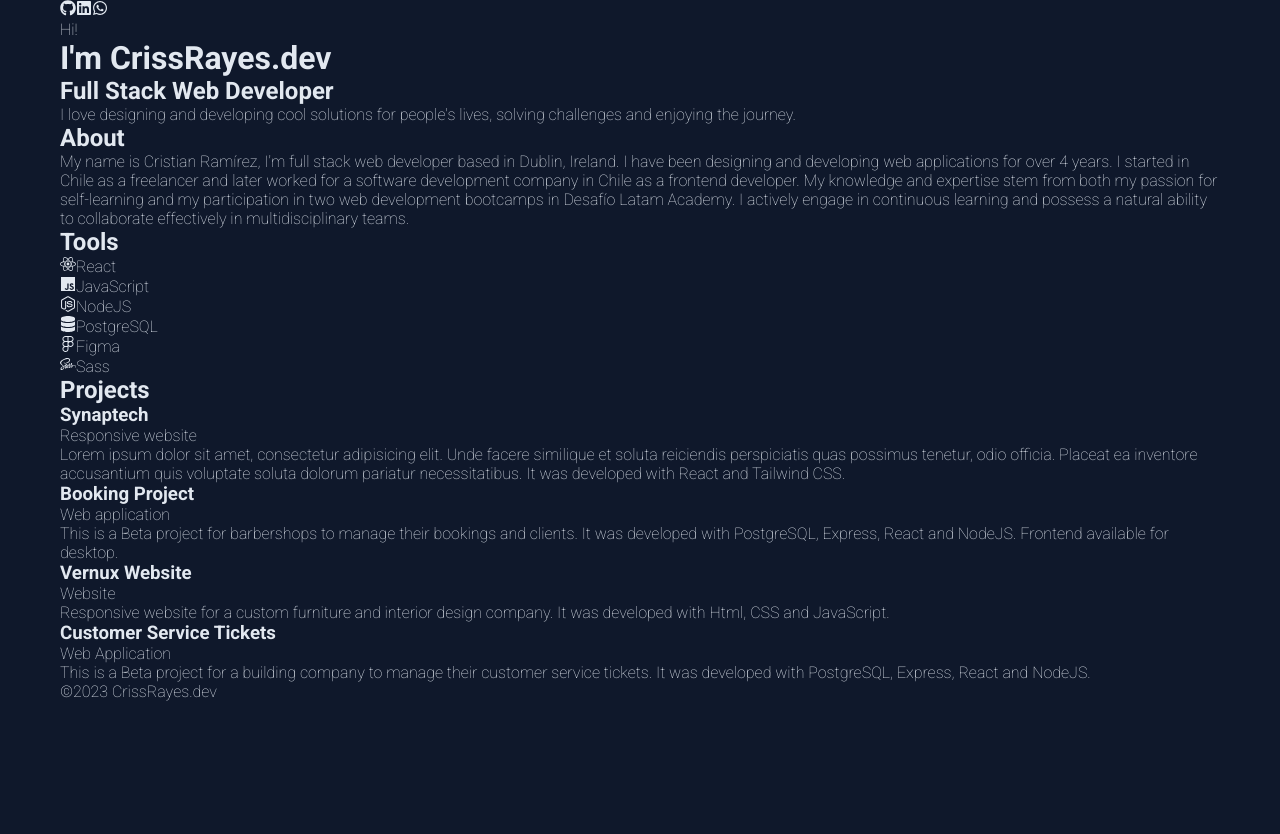
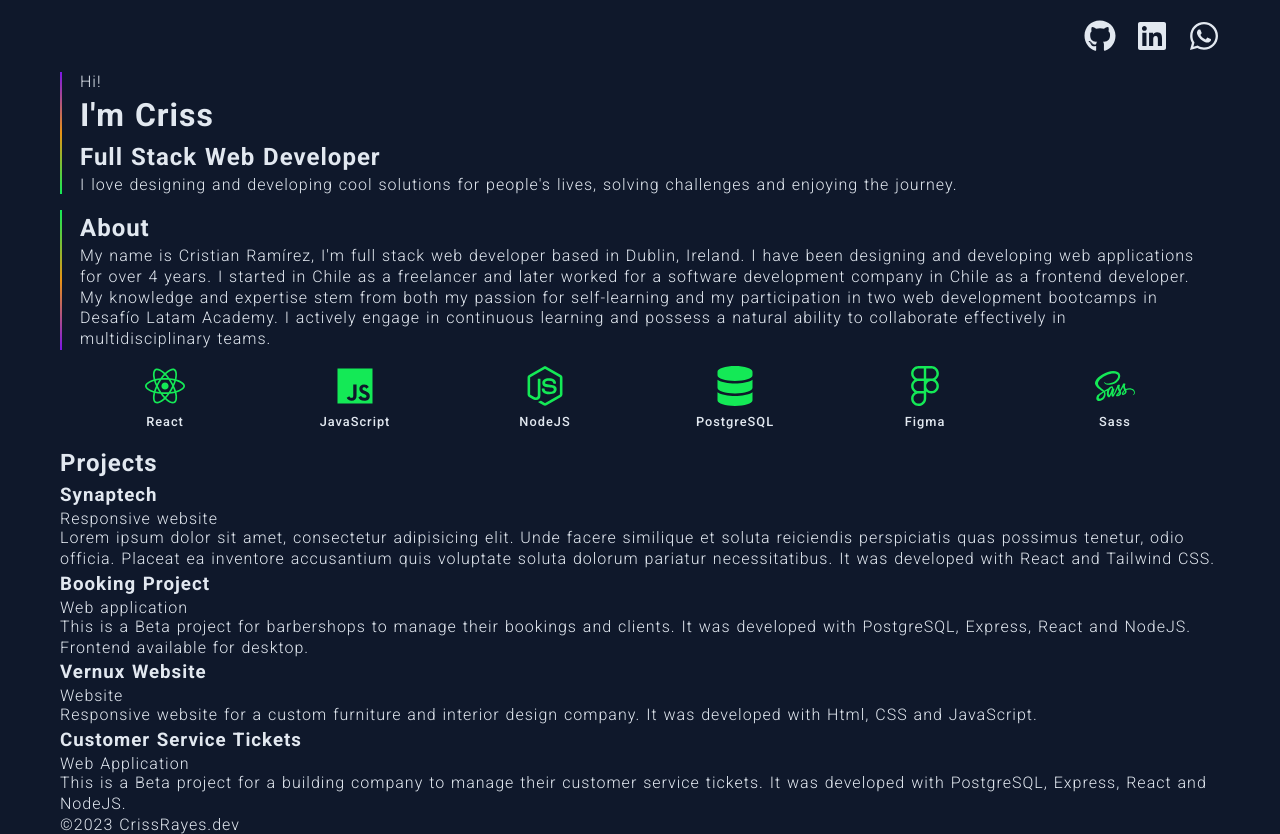
Before and after one commit to CrissRayes/portfolio2023, a React (Vite) app: page / in a window 1280 px wide. Before the commit the page ends 800 px from the top, so only its background shows below. Built offline with nearby package versions, Linux system fonts and the light colour scheme.

Commit message:
Refactor code and update styles

```diff
--- a/src/App.jsx
+++ b/src/App.jsx
@@ -15,17 +15,17 @@ function App() {
   return (
     <div className='container'>
       {/* Icons Start */}
-      <div>
-        <FaGithub />
-        <FaLinkedin />
-        <FaWhatsapp />
+      <div className='navigation'>
+        <FaGithub className='icon' />
+        <FaLinkedin className='icon' />
+        <FaWhatsapp className='icon' />
       </div>
       {/* Icons End */}
 
       {/* Titles Start */}
-      <div>
+      <div className='header'>
         <span>Hi!</span>
-        <h1>{"I'm CrissRayes.dev"}</h1>
+        <h1>{"I'm Criss"}</h1>
         <h2>Full Stack Web Developer</h2>
         <span>
           {
@@ -36,7 +36,7 @@ function App() {
       {/* Titles End */}
 
       {/* Profile Start */}
-      <div>
+      <div className='about'>
         <h2>About</h2>
         <p>
           My name is Cristian Ramírez, I&apos;m full stack web developer based
@@ -53,31 +53,32 @@ function App() {
       {/* Profile End */}
 
       {/* Tools Start */}
-      <div>
-        <h2>Tools</h2>
-        <div>
-          <FaReact />
-          <span>React</span>
-        </div>
-        <div>
-          <FaJs />
-          <span>JavaScript</span>
-        </div>
-        <div>
-          <FaNodeJs />
-          <span>NodeJS</span>
-        </div>
-        <div>
-          <FaDatabase />
-          <span>PostgreSQL</span>
-        </div>
-        <div>
-          <FaFigma />
-          <span>Figma</span>
-        </div>
-        <div>
-          <FaSass />
-          <span>Sass</span>
+      <div className='tools'>
+        <div className='tools-icons'>
+          <div className='tools-icon'>
+            <FaReact className='tools-icon__fa' />
+            <span className='tools-icon__name'>React</span>
+          </div>
+          <div className='tools-icon'>
+            <FaJs className='tools-icon__fa' />
+            <span className='tools-icon__name'>JavaScript</span>
+          </div>
+          <div className='tools-icon'>
+            <FaNodeJs className='tools-icon__fa' />
+            <span className='tools-icon__name'>NodeJS</span>
+          </div>
+          <div className='tools-icon'>
+            <FaDatabase className='tools-icon__fa' />
+            <span className='tools-icon__name'>PostgreSQL</span>
+          </div>
+          <div className='tools-icon'>
+            <FaFigma className='tools-icon__fa' />
+            <span className='tools-icon__name'>Figma</span>
+          </div>
+          <div className='tools-icon'>
+            <FaSass className='tools-icon__fa' />
+            <span className='tools-icon__name'>Sass</span>
+          </div>
         </div>
       </div>
       {/* Tools End */}
--- a/src/styles/main.scss
+++ b/src/styles/main.scss
@@ -1,28 +1,45 @@
 // variables
-$primary-color: #0f182b;
-$secondary-color: #14e956;
+$blue-color: #0f182b;
+$green-color: #14e956;
+$purple-color: #7c15e8;
+$orange-color: #e89315;
 $font-color: #e2e8f0;
+// fuente de google
+@import url('https://fonts.googleapis.com/css2?family=Roboto:wght@100;300;400;500;700;900&display=swap');
 
 // estilos globales
 * {
   margin: 0;
   padding: 0;
   box-sizing: border-box;
-  // suavizar las fuentes
-  -webkit-font-smoothing: antialiased;
 }
 
 // fondo de la pagina
 body {
-  background-color: $primary-color;
+  background-color: $blue-color;
   color: $font-color;
   font-family: 'Roboto', sans-serif;
   font-size: 16px;
-  font-weight: 100;
+  font-weight: 300;
+  -webkit-font-smoothing: antialiased;
+  -moz-osx-font-smoothing: grayscale;
+  letter-spacing: 1px;
+  word-spacing: 1px;
 }
 
-// fuente de google
-@import url('https://fonts.googleapis.com/css2?family=Roboto:wght@100;300;400;500;700;900&display=swap');
+h1,
+h2,
+h3,
+h4,
+h5,
+h6 {
+  font-weight: 700;
+  line-height: 1.5;
+}
+
+p {
+  line-height: 1.3;
+}
 
 // estilos de la pagina
 .container {
@@ -30,3 +47,124 @@ body {
   margin: 0 auto;
   padding: 0 20px;
 }
+
+// estilos de la barra de navegacion
+.navigation {
+  display: flex;
+  justify-content: end;
+  align-items: center;
+  gap: 20px;
+  padding: 20px 0;
+
+  & .icon {
+    font-size: 2rem;
+    cursor: pointer;
+  }
+}
+
+//******* Header ********/
+.header {
+  display: flex;
+  flex-direction: column;
+  justify-content: start;
+  align-items: start;
+  padding: 0 20px;
+  position: relative;
+  margin-bottom: 1rem;
+
+  // barra vertical izquierda
+  &::after {
+    content: '';
+    position: absolute;
+    top: 0;
+    left: 0;
+    width: 2px;
+    height: 100%;
+    background-image: linear-gradient(
+      to bottom,
+      $purple-color 0%,
+      $orange-color 50%,
+      $green-color 100%
+    );
+  }
+}
+
+//******* About ********/
+
+.about {
+  display: flex;
+  flex-direction: column;
+  justify-content: start;
+  align-items: start;
+  padding: 0 20px;
+  position: relative;
+  margin-bottom: 1rem;
+  // barra vertical izquierda
+  &::after {
+    content: '';
+    position: absolute;
+    top: 0;
+    left: 0;
+    width: 2px;
+    height: 100%;
+    background-image: linear-gradient(
+      to bottom,
+      $green-color 0%,
+      $orange-color 50%,
+      $purple-color 100%
+    );
+  }
+}
+
+//******* Tools ********/
+.tools {
+  padding: 0 20px;
+  margin-bottom: 1rem;
+
+  // contenedor de iconos
+  &-icons {
+    // display: flex;
+    // justify-content: space-evenly;
+    // align-items: center;
+    // flex-wrap: wrap;
+    // gap: 20px;
+    // margin-bottom: 1rem;
+    // 3 iconos por fila con grid
+    display: grid;
+    grid-template-columns: repeat(3, 1fr);
+    // en pantallas desde 1024px 6 iconos por fila
+    @media screen and (min-width: 1024px) {
+      grid-template-columns: repeat(6, 1fr);
+    }
+    gap: 20px;
+    margin-bottom: 1rem;
+  }
+
+  // icono
+  &-icon {
+    display: flex;
+    flex-direction: column;
+    justify-content: center;
+    align-items: center;
+
+    // font awesome
+    &__fa {
+      font-size: 2.5rem;
+      color: $green-color;
+      display: flex;
+      flex-direction: column;
+      justify-content: center;
+      align-items: center;
+    }
+
+    // nombre debajo de icono
+    &__name {
+      font-size: 0.8rem;
+      font-weight: 500;
+      margin-top: 0.5rem;
+    }
+  }
+}
+
+//******* Projects ********/
+//******* Footer ********/
```
